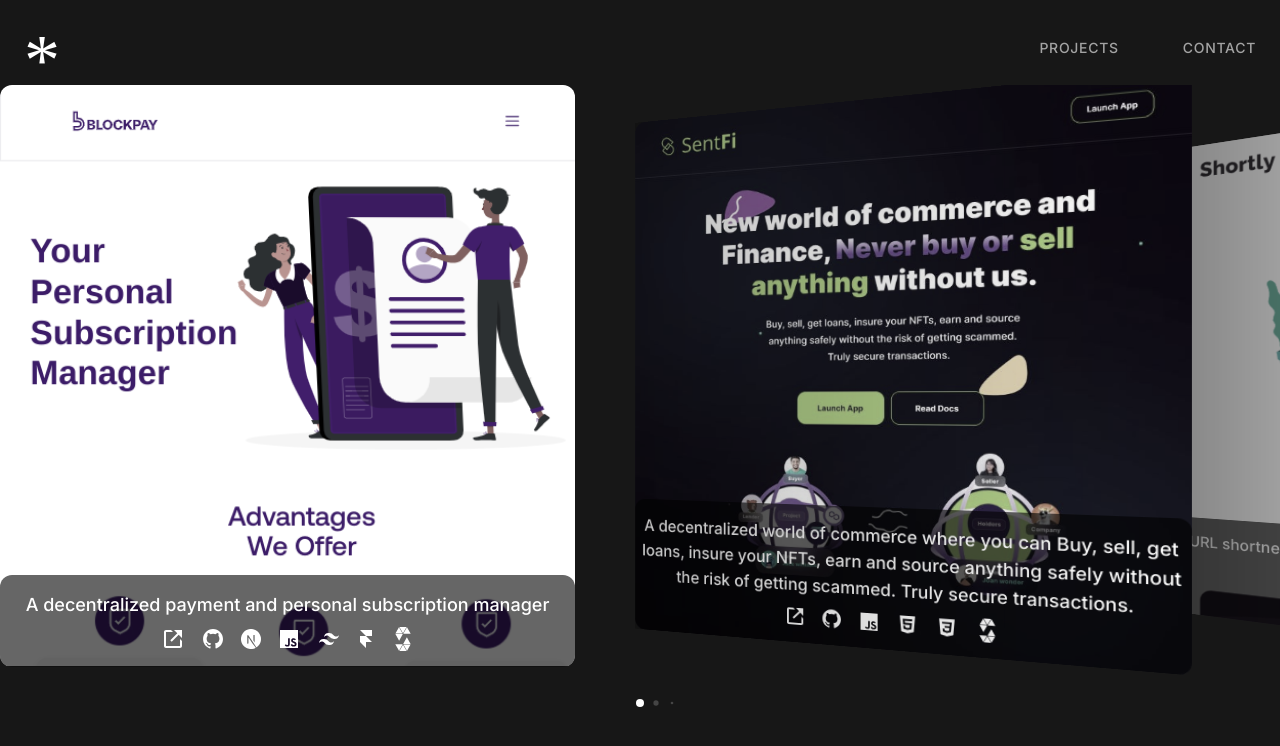
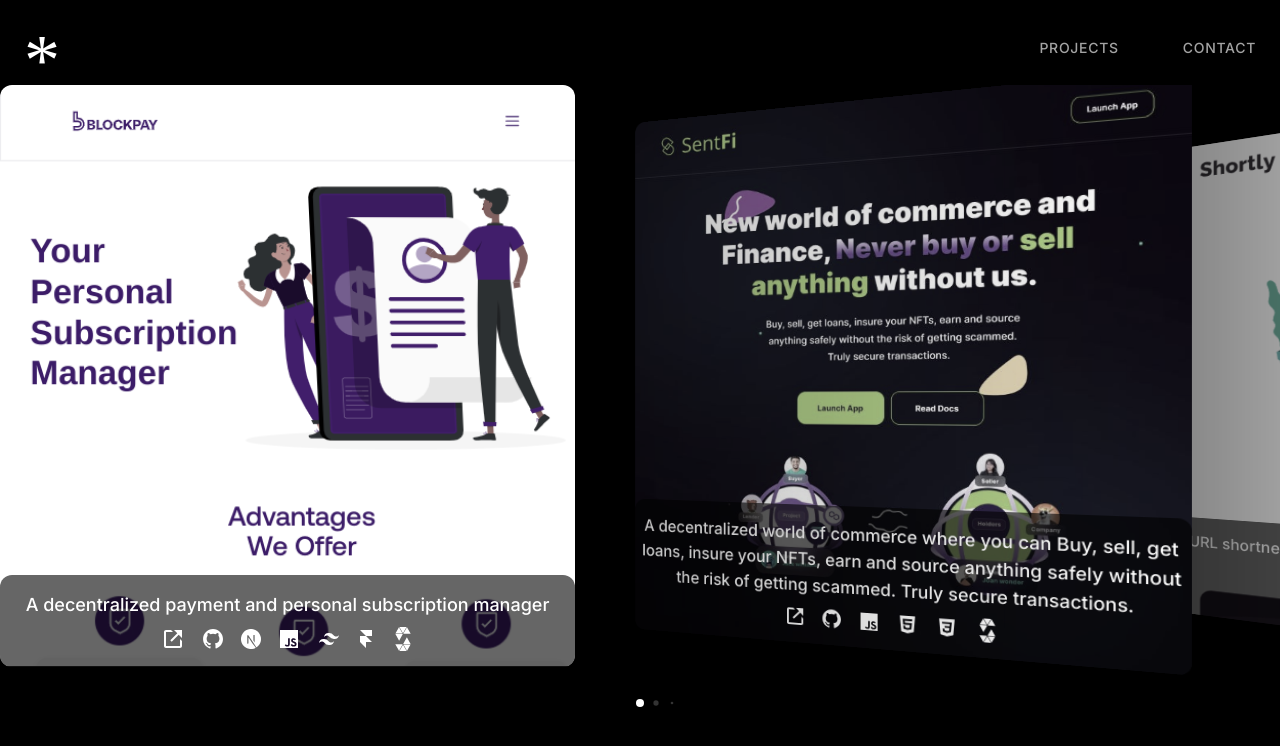
Before and after one commit to Knowledge-JO/personal-website, a Next.js app: page /projects in a window 1280 px wide. Shown: the top 746 px of the page. Built offline with nearby package versions, Linux system fonts and the light colour scheme; a web font is replaced by a local one.

Commit message:
updated bg color

```diff
--- a/app/projects/page.js
+++ b/app/projects/page.js
@@ -31,7 +31,7 @@
     <>
       <AnimatePresence mode="wait">
         <motion.main
-          className="mx-auto flex min-h-screen items-center justify-center bg-neutral-900 text-white"
+          className="mx-auto flex min-h-screen items-center justify-center text-white"
           {...fadeInAnimation}
         >
           <motion.div className="page-content" {...fadeInAnimation}>
```
